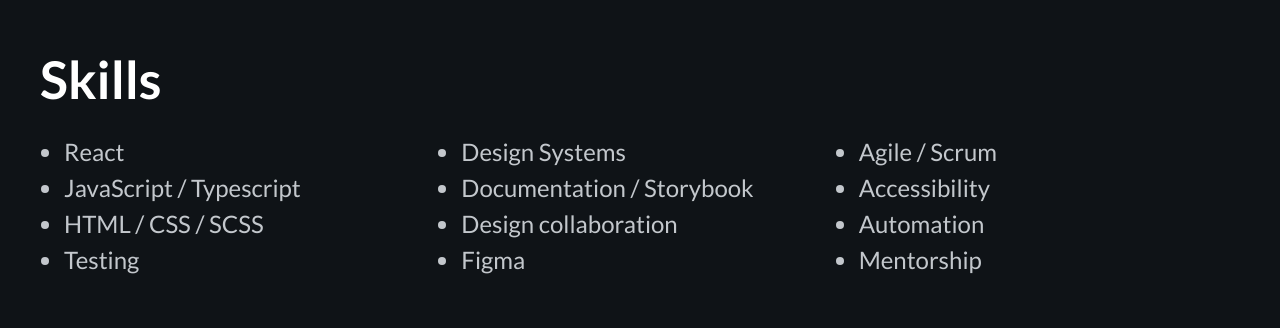
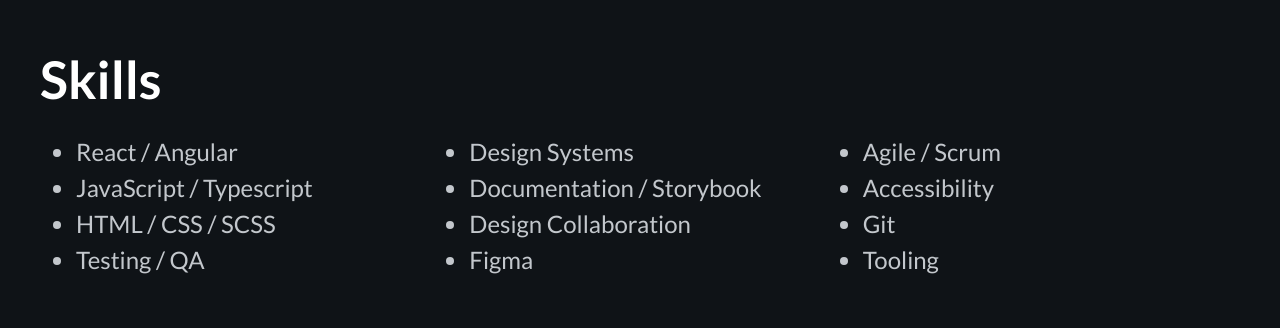
Before and after one commit to Michaela-Davis/portfolio_2024, a React (Create React App) app: page / in a window 1280 px wide. Shown: the part 2900-3228 px from the top of the page. Built offline with nearby package versions, Linux system fonts and the light colour scheme.

Commit message:
:recycle: Skills updates

```diff
--- a/src/App.css
+++ b/src/App.css
@@ -86,7 +86,7 @@ img {
 }
 
 .skills__list {
-  padding-left: 24px;
+  padding-left: 36px;
 
   @media (width >= 600px) {
     column-count: 2;
@@ -100,7 +100,7 @@ img {
 .skills__item {
   font-size: 20px;
 
-  @media (width >= 768px) {
+  @media (width >= 800px) {
     font-size: 24px;
   }
   line-height: 1.5;
--- a/src/App.tsx
+++ b/src/App.tsx
@@ -97,20 +97,20 @@ return (
       <h2 className="section__header">Skills</h2>
       <div className="skill__wrapper">
         <ul className="skills__list">
-          <li className="skills__item">React</li>
+          <li className="skills__item">React / Angular </li>
           <li className="skills__item">JavaScript / Typescript</li>
           <li className="skills__item"> HTML / CSS / SCSS
           </li>
-          <li className="skills__item">Testing</li>
+          <li className="skills__item">Testing / QA</li>
           <li className="skills__item">Design Systems</li>
           <li className="skills__item">Documentation / Storybook</li>
-          <li className="skills__item">Design collaboration
+          <li className="skills__item">Design Collaboration
           </li>
           <li className="skills__item">Figma</li>
           <li className="skills__item">Agile / Scrum</li>
           <li className="skills__item">Accessibility</li>
-          <li className="skills__item">Automation</li>
-          <li className="skills__item">Mentorship</li>
+          <li className="skills__item">Git</li>
+          <li className="skills__item">Tooling</li>
         </ul>
       </div>
     </div>
```
